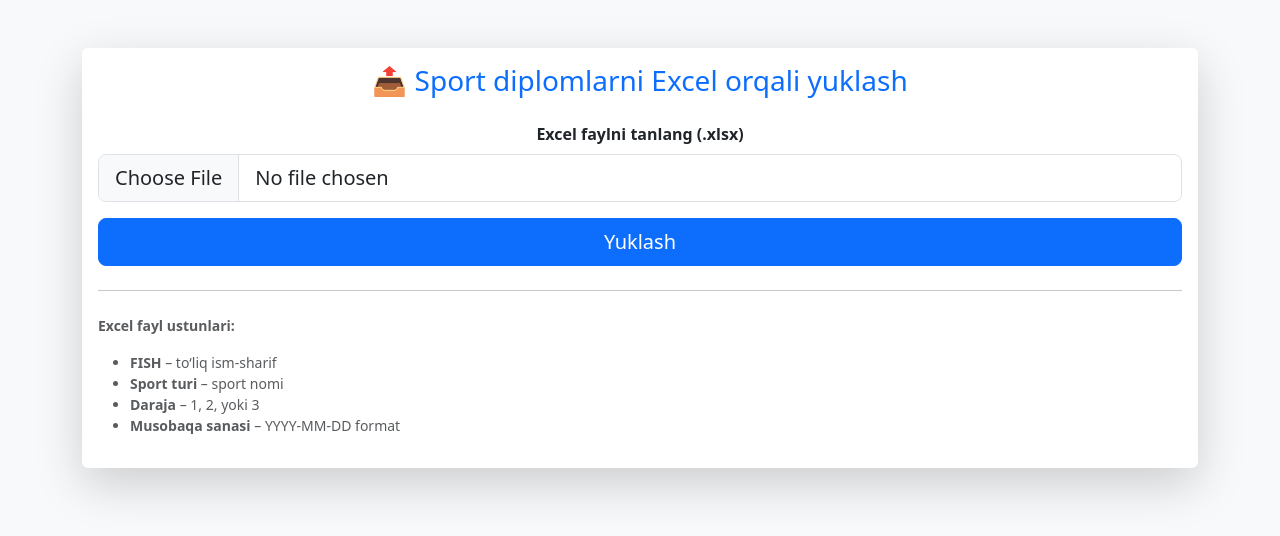
After one commit to BoastfulApex/DiplomSportedu, a Django app: page /sport_upload/ in a window 1280 px wide. The commit adds this page. Shown: the top 536 px of the page. Run offline with Django 4.2, Linux system fonts and the light colour scheme.

Commit message:
Sp[ort dimplom added

```diff
--- a/apps/home/urls.py
+++ b/apps/home/urls.py
@@ -5,5 +5,6 @@ urlpatterns = [
     path("", views.diploma_search, name="home"),
     path('download/<str:token>/', views.download_diploma, name='download_diploma'),
     path('upload/', views.upload_diplomas, name='upload_diplomas'),
+    path('sport_upload/', views.upload_sport_diplomas, name='upload_sport_diplomas'),
 
 ]
--- a/apps/home/views.py
+++ b/apps/home/views.py
@@ -4,7 +4,8 @@ from apps.main.forms import *
 from django.http import FileResponse, Http404
 from django.conf import settings
 from apps.main.models import Diploma
-from diplom import generate_diploma_pdf
+from diplom import generate_diploma_pdf, generate_sport_diploma_pdf
+from apps.main.models import SportDiploma
 import os
 import tempfile
 import pandas as pd
@@ -20,7 +21,12 @@ def diploma_search(request):
     if request.method == "POST":
         query = request.POST.get("code")
         if query:
+            # Oddiy Diploma modelidan qidirish
             diploma = Diploma.objects.filter(public_code=query).first()
+
+            # Agar topilmasa, SportDiploma modelidan qidirish
+            if not diploma:
+                diploma = SportDiploma.objects.filter(series=query).first()
 
     return render(request, "home/index.html", {
         "diploma": diploma,
@@ -29,27 +35,39 @@ def diploma_search(request):
 
 
 def download_diploma(request, token):
-    # 1️⃣ Diplomni bazadan token orqali topamiz
     diploma = Diploma.objects.filter(unique_token=token).first()
+    sport_diploma = None
+
     if not diploma:
-        raise Http404("Diplom topilmadi")
+        # Agar Diploma topilmasa, SportDiploma series bo‘yicha qidiramiz
+        sport_diploma = SportDiploma.objects.filter(series=token).first()
+        if not sport_diploma:
+            raise Http404("Diplom topilmadi")
 
-    # 2️⃣ Vaqtinchalik chiqish fayl manzili
-    temp_dir = tempfile.gettempdir()
+    # PDF nomi har doim bir xil
+    output_pdf_path = os.path.join(settings.BASE_DIR, "diplom.pdf")
 
-    # 3️⃣ Shablon yo‘lini belgilaymiz (masalan templates ichida)
-    template_path = os.path.join(settings.BASE_DIR, "templates", "diploma_template.docx")
+    if diploma:
+        # Oddiy diplom generatsiya
+        generate_diploma_pdf(
+            name=diploma.full_name,
+            series=diploma.series,
+            output_pdf=output_pdf_path  # doim diplom.pdf
+        )
+    else:
+        # Sport diplom generatsiya
+        generate_sport_diploma_pdf(
+            full_name=sport_diploma.full_name,
+            sport_type=sport_diploma.sport_type,
+            position=sport_diploma.positon,
+            series=sport_diploma.series,
+            competition_date=sport_diploma.date,
+            template_image_path="sertifikat.png",
+            output_pdf_path=output_pdf_path  # doim diplom.pdf
+        )
 
-    # 4️⃣ PDF generatsiya
-    generate_diploma_pdf(
-        name=diploma.full_name,
-        series=diploma.series,
-    )
-
-    # 5️⃣ Tayyor PDF faylni foydalanuvchiga yuklab beramiz
-    return FileResponse(open('diplom.pdf', "rb"), as_attachment=True, filename=f"{diploma.series}.pdf")
-
-
+    # PDFni foydalanuvchiga yuklab berish
+    return FileResponse(open(output_pdf_path, "rb"), as_attachment=True, filename="diplom.pdf")
 
 
 def upload_diplomas(request):
@@ -108,3 +126,62 @@ def upload_diplomas(request):
             return redirect("upload_diplomas")
 
     return render(request, "upload_diplomas.html")
+
+def upload_sport_diplomas(request):
+    if request.method == "POST":
+        file = request.FILES.get("file")
+        if not file:
+            messages.error(request, "Iltimos, Excel faylni tanlang.")
+            return redirect("upload_sport_diplomas")
+
+        try:
+            # Excel faylni o‘qish
+            df = pd.read_excel(file)
+
+            # Kerakli ustunlar
+            required_columns = ["FISH", "Sport turi", "Daraja", "Musobaqa sanasi"]
+            if not all(col in df.columns for col in required_columns):
+                messages.error(request, "Excel faylda 'FISH', 'Sport turi', 'Daraja' va 'Musobaqa sanasi' ustunlari bo‘lishi kerak.")
+                return redirect("upload_sport_diplomas")
+
+            # Oxirgi seriya raqamini aniqlash
+            last_series = SportDiploma.objects.aggregate(Max("series"))["series__max"]
+            start_number = 1
+            if last_series:
+                try:
+                    # Masalan: 1-000056 → 57
+                    start_number = int(last_series.split("-")[1]) + 1
+                except Exception:
+                    pass
+
+            created_count = 0
+
+            for _, row in df.iterrows():
+                full_name = str(row["FISH"]).strip()
+                sport_type = str(row["Sport turi"]).strip()
+                position = str(row["Daraja"]).strip()
+                competition_date = row["Musobaqa sanasi"]
+
+                # Seriya generatsiya
+                series = f"1-{start_number:06d}"
+                start_number += 1
+
+                # Bazaga yozish
+                SportDiploma.objects.create(
+                    full_name=full_name,
+                    sport_type=sport_type,
+                    positon=position,
+                    date=competition_date,
+                    series=series,
+                    shablon=None  # agar shablon kerak bo'lsa keyin qo'shish mumkin
+                )
+                created_count += 1
+
+            messages.success(request, f"{created_count} ta sport diplom muvaffaqiyatli yuklandi!")
+            return redirect("upload_sport_diplomas")
+
+        except Exception as e:
+            messages.error(request, f"Xatolik: {e}")
+            return redirect("upload_sport_diplomas")
+
+    return render(request, "upload_sport_diplomas.html")
--- a/apps/main/admin.py
+++ b/apps/main/admin.py
@@ -3,3 +3,4 @@ from .models import *
 
 
 admin.site.register(Diploma)
+admin.site.register(SportDiploma)
--- /dev/null
+++ b/apps/templates/upload_sport_diplomas.html
@@ -0,0 +1,57 @@
+{% load static %}
+<!DOCTYPE html>
+<html lang="uz">
+<head>
+    <meta charset="UTF-8">
+    <meta name="viewport" content="width=device-width, initial-scale=1.0">
+    <title>Sport diplomlarni yuklash</title>
+    <link href="https://cdn.jsdelivr.net/npm/bootstrap@5.3.3/dist/css/bootstrap.min.css" rel="stylesheet">
+</head>
+<body class="bg-light">
+
+<div class="container py-5">
+    <div class="card shadow-lg border-0">
+        <div class="card-body">
+            <h3 class="text-center mb-4 text-primary">📤 Sport diplomlarni Excel orqali yuklash</h3>
+
+            {% if messages %}
+            <div>
+                {% for message in messages %}
+                    <div class="alert alert-{{ message.tags }} alert-dismissible fade show" role="alert">
+                        {{ message }}
+                        <button type="button" class="btn-close" data-bs-dismiss="alert" aria-label="Yopish"></button>
+                    </div>
+                {% endfor %}
+            </div>
+            {% endif %}
+
+            <form method="POST" enctype="multipart/form-data" class="text-center">
+                {% csrf_token %}
+                <div class="mb-3">
+                    <label for="file" class="form-label fw-bold">Excel faylni tanlang (.xlsx)</label>
+                    <input class="form-control form-control-lg" type="file" name="file" id="file" accept=".xls,.xlsx" required>
+                </div>
+
+                <button type="submit" class="btn btn-primary btn-lg w-100">
+                    <i class="bi bi-upload"></i> Yuklash
+                </button>
+            </form>
+
+            <hr class="my-4">
+
+            <div class="text-muted small">
+                <p><b>Excel fayl ustunlari:</b></p>
+                <ul>
+                    <li><b>FISH</b> – to‘liq ism-sharif</li>
+                    <li><b>Sport turi</b> – sport nomi</li>
+                    <li><b>Daraja</b> – 1, 2, yoki 3</li>
+                    <li><b>Musobaqa sanasi</b> – YYYY-MM-DD format</li>
+                </ul>
+            </div>
+        </div>
+    </div>
+</div>
+
+<script src="https://cdn.jsdelivr.net/npm/bootstrap@5.3.3/dist/js/bootstrap.bundle.min.js"></script>
+</body>
+</html>
```
Also changed, not shown: apps/main/models.py (+23 -0 lines), apps/templates/home/index.html (+18 -5 lines), ddd.py (added, +46 -0 lines), diplom.py (+127 -0 lines), passenger_wsgi.py (added, +7 -0 lines), Arimo-Bold.ttf (added), Arimo-Regular.ttf (added), apps/main/migrations/0002_shablon_sportdiploma.py (added), palladio-bold.ttf (added), sertifikat.png (added), 2 other files.
